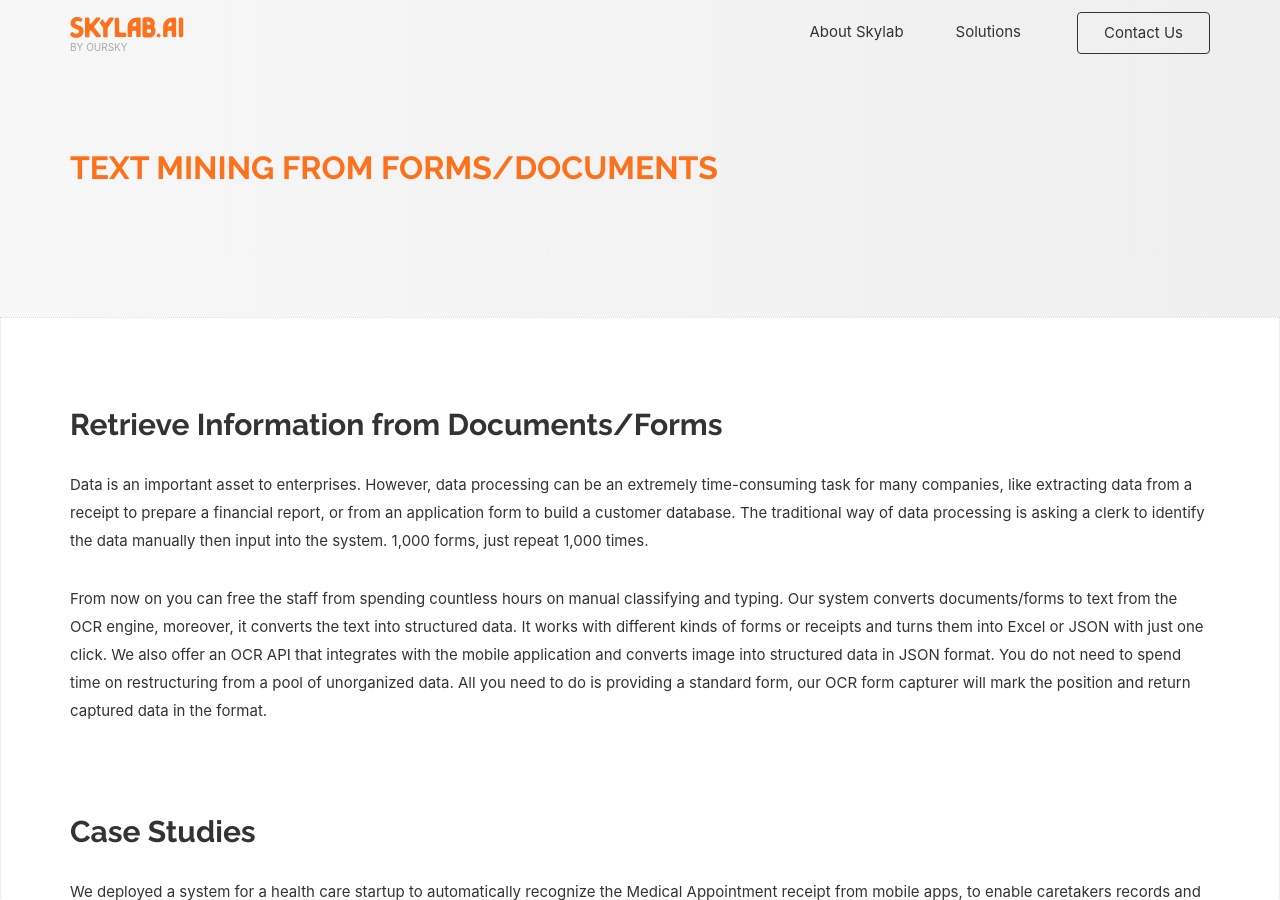
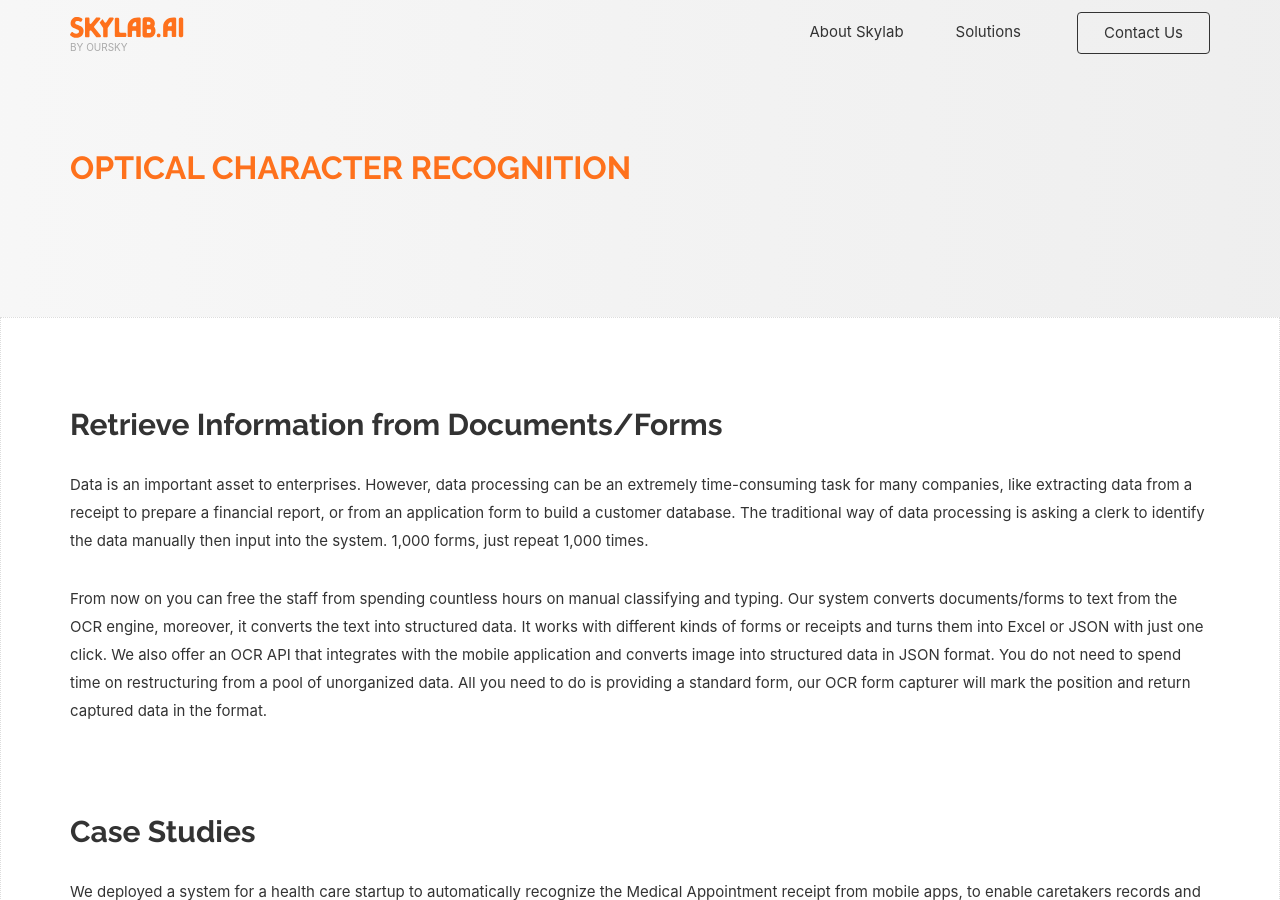
Before and after one commit to oursky/skylab, a Jekyll site: the page built from _posts/2019-03-03-product-optical-character-recognition.md, in a window 1280 px wide and 900 px high. Built offline with Jekyll 4.4.1, drawn with Linux system fonts in a browser that asks for light colours; nearby versions of some CDN libraries.

Commit message:
#9 update page title

```diff
--- a/_posts/2019-03-03-product-optical-character-recognition.md
+++ b/_posts/2019-03-03-product-optical-character-recognition.md
@@ -1,6 +1,6 @@
 ---
 layout: post
-title: "Text Mining from Forms/Documents"
+title: "Optical Character Recognition"
 author: "skylab"
 meta: "standard"
 categories: "product"
```
